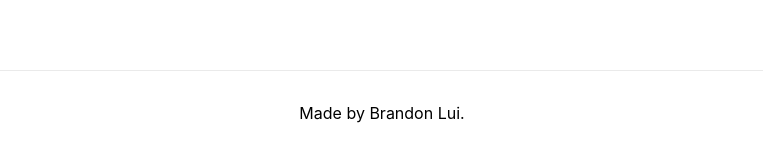
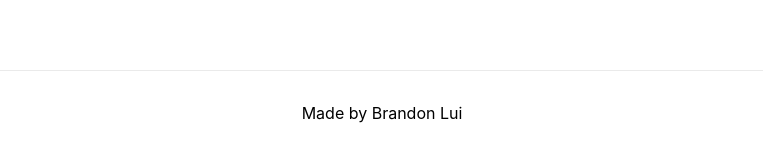
Before and after one commit to bmlui/nextjs-brandonlui.com, a Next.js app: page / in a window 1280 px wide. Shown: the part 730-882 px from the top of the page, without its empty margins (258-1021 px from the left). Built offline with nearby package versions, Linux system fonts and the light colour scheme.

Commit message:
Update pages/index.js

```diff
--- a/pages/index.js
+++ b/pages/index.js
@@ -40,7 +40,7 @@ export default function Home() {
 
       <footer className={styles.footer}>
 
-          Made by Brandon Lui.
+          Made by Brandon Lui
 
       </footer>
     </div>
```
